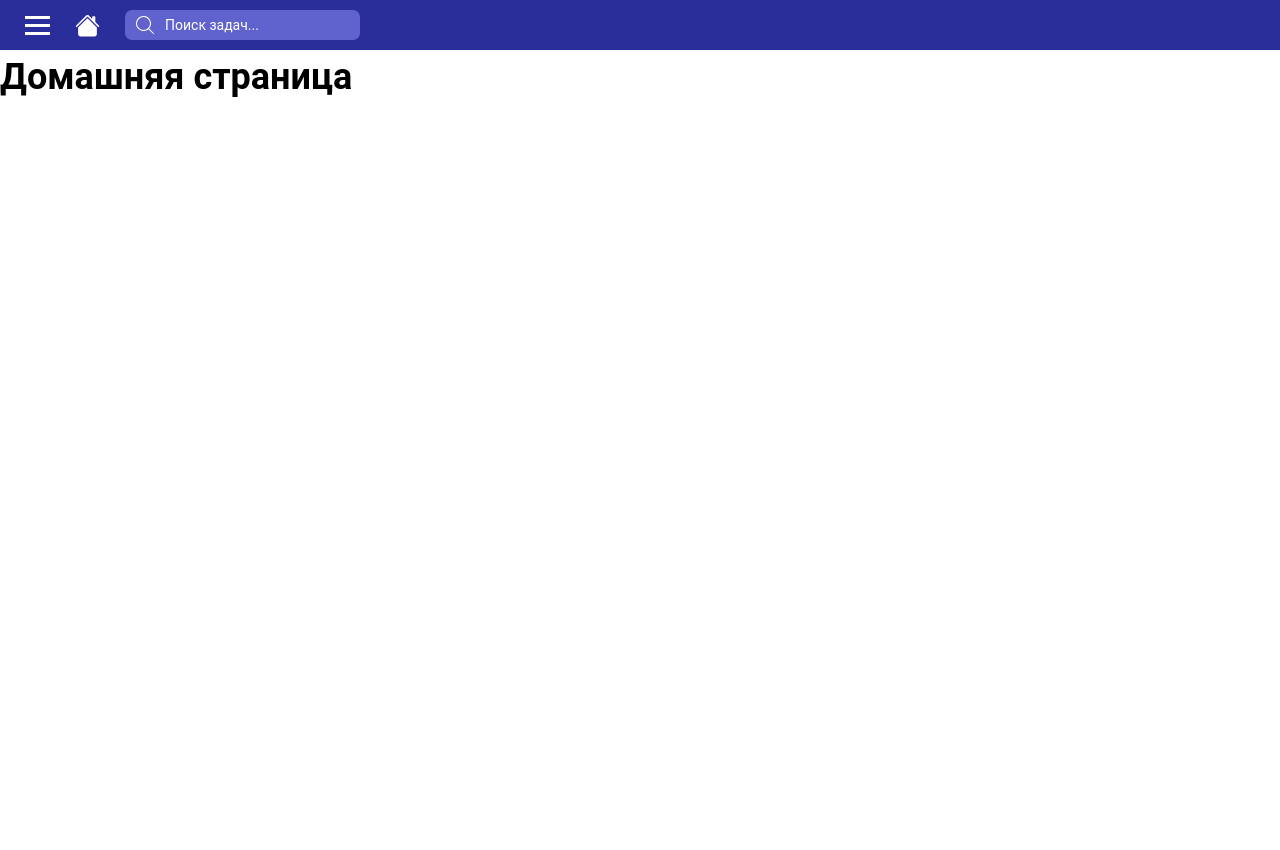
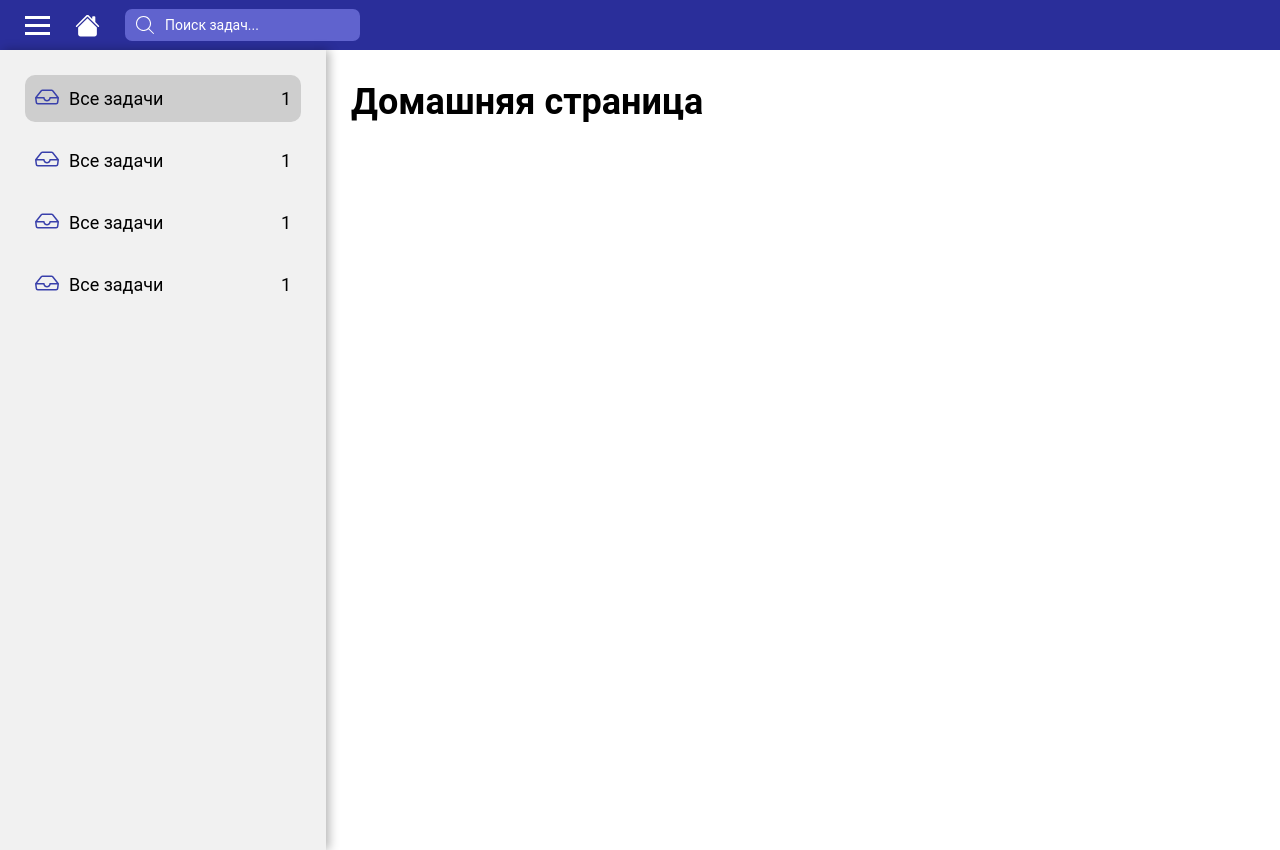
Before and after one commit to buldozier/todo-list, a Vue app: page / in a window 1280 px wide. Before the commit the page ends 800 px from the top, so only its background shows below. Built offline with nearby package versions, Linux system fonts and the light colour scheme.

Commit message:
doing sidebar and routes

```diff
--- a/src/App.vue
+++ b/src/App.vue
@@ -1,154 +1,21 @@
 <template>
-  <div class="top-bar">
-    <div class="top-bar-inner">
-      <div class="top-bar-inner__left">
-        <div class="top-bar-inner__main-menu">
-          <div class="top-bar-inner__main-menu_btn"></div>
-        </div>
-        <div class="top-bar-inner__home-btn">
-          <router-link to="/">
-            <img class="home-icon" src="./assets/icons/home.svg" alt="Домой" />
-          </router-link>
-        </div>
-        <div class="top-bar-inner__search">
-          <input class="fast-search" placeholder="Поиск задач..." />
-
-          <div class="search-img">
-            <svg
-              xmlns="http://www.w3.org/2000/svg"
-              width="25"
-              height="25"
-              aria-hidden="true"
-              class="search-icon"
-            >
-              <path
-                d="M10.5 3a7.5 7.5 0 015.645 12.438l4.709 4.708a.502.502 0 01-.708.708l-4.708-4.709A7.5 7.5 0 1110.5 3zm0 1a6.5 6.5 0 100 13 6.5 6.5 0 000-13z"
-                fill="currentColor"
-              ></path>
-            </svg>
-          </div>
-        </div>
-      </div>
-      <div class="top-bar-inner__right"></div>
-    </div>
+  <top-bar />
+  <div class="main-content">
+    <side-bar />
+    <router-view />
   </div>
-  <nav></nav>
-  <router-view />
 </template>
 
+<script>
+import TopBar from "@/components/TopBar";
+import SideBar from "@/components/SideBar";
+export default {
+  components: { TopBar, SideBar },
+};
+</script>
+
 <style lang="scss">
-.top-bar {
-  height: 50px;
-  background-color: $main-color;
-}
-
-.top-bar-inner {
+.main-content {
   display: flex;
-  justify-content: space-between;
-  height: 100%;
-  padding: 0 $pg * 5;
-  &__left {
-    display: flex;
-    align-items: center;
-    gap: 25px;
-  }
-  &__main-menu {
-    display: flex;
-    align-items: center;
-    width: 25px;
-    height: 25px;
-    &_btn {
-      width: 25px;
-      height: 3px;
-      position: relative;
-      background-color: $background-color;
-      &:after {
-        content: "";
-        width: 25px;
-        height: 3px;
-        position: absolute;
-        top: -8px;
-        left: 0;
-        background-color: $background-color;
-      }
-      &:before {
-        content: "";
-        width: 25px;
-        height: 3px;
-        position: absolute;
-        top: 8px;
-        left: 0;
-        background-color: $background-color;
-      }
-    }
-  }
-  &__search {
-    position: relative;
-    cursor: text;
-    &:hover .fast-search {
-      color: black;
-      background-color: white;
-      &::placeholder {
-        color: black;
-      }
-    }
-  }
-}
-
-.home-icon {
-  width: 25px;
-  height: 25px;
-}
-
-.search-icon {
-  position: absolute;
-  top: 3px;
-  left: 8px;
-  z-index: 2;
-  color: white;
-  & img {
-    width: 20px;
-    height: 20px;
-  }
-  &:hover {
-    color: black;
-  }
-}
-
-.fast-search {
-  color: white;
-  border: none;
-  outline: none;
-  position: relative;
-  font-size: 14px;
-  padding-left: $pg * 8;
-  height: 30px;
-  color: $text-color;
-  background-color: $main-color-2;
-  border-radius: 7px;
-  transition: all 0.25s ease-out;
-
-  &::placeholder {
-    color: white;
-  }
-
-  &:hover {
-    & ~ .search-img .search-icon {
-      color: black;
-    }
-    &::placeholder {
-      color: $text-color;
-    }
-  }
-
-  &:focus {
-    background-color: white;
-    & ~ .search-img .search-icon {
-      color: black;
-    }
-    &::placeholder {
-      color: $text-color;
-    }
-  }
 }
 </style>
--- a/src/assets/styles/zero_styles.scss
+++ b/src/assets/styles/zero_styles.scss
@@ -2,7 +2,7 @@
 *,
 *::before,
 *::after {
-  box-sizing: border-box;
+  box-sizing: content-box;
 }
 
 /* Убираем внутренние отступы */
--- /dev/null
+++ b/src/components/SideBar.vue
@@ -0,0 +1,96 @@
+<template>
+  <div class="sidebar">
+    <ul class="sidebar__links">
+      <router-link to="/" class="router-link sidebar__link">
+        <div class="sidebar__link-items">
+          <div class="sidebar__items-left">
+            <img src="../assets/icons/inbox.svg" alt="Inbox" />
+            <span>Все задачи</span>
+          </div>
+          <span>1</span>
+        </div>
+      </router-link>
+      <router-link to="/about" class="router-link sidebar__link">
+        <div class="sidebar__link-items">
+          <div class="sidebar__items-left">
+            <img src="../assets/icons/inbox.svg" alt="Inbox" />
+            <span>Все задачи</span>
+          </div>
+          <span>1</span>
+        </div>
+      </router-link>
+      <router-link to="/planning" class="router-link sidebar__link">
+        <div class="sidebar__link-items">
+          <div class="sidebar__items-left">
+            <img src="../assets/icons/inbox.svg" alt="Inbox" />
+            <span>Все задачи</span>
+          </div>
+          <span>1</span>
+        </div>
+      </router-link>
+      <router-link to="/marks" class="router-link sidebar__link">
+        <div class="sidebar__link-items">
+          <div class="sidebar__items-left">
+            <img src="../assets/icons/inbox.svg" alt="Inbox" />
+            <span>Все задачи</span>
+          </div>
+          <span>1</span>
+        </div>
+      </router-link>
+    </ul>
+  </div>
+</template>
+
+<script>
+export default {
+  name: "SideBar",
+};
+</script>
+
+<style lang="scss" scoped>
+.sidebar {
+  width: 276px;
+  transform: translateX(0px);
+  height: calc(100vh - 50px);
+  background-color: #f1f1f1;
+  box-shadow: 3px 0 10px rgba(0, 0, 0, 0.3);
+  padding: $pg * 5;
+  &__links {
+    display: flex;
+    flex-direction: column;
+    gap: 15px;
+  }
+  &__link {
+    cursor: pointer;
+    border-radius: 10px;
+    background-color: transparent;
+    transition: background-color 0.1s ease-in-out;
+    & img {
+      width: 24px;
+      height: 24px;
+    }
+    &:hover {
+      background-color: #cecece;
+    }
+  }
+  &__link-items {
+    display: flex;
+    padding: $pg * 2;
+    text-decoration: none;
+    justify-content: space-between;
+  }
+  &__items-left {
+    display: flex;
+    gap: 10px;
+  }
+}
+
+.router-link {
+  text-decoration: none;
+  color: black;
+}
+
+.router-link-active {
+  background-color: #cecece;
+}
+</style>
--- /dev/null
+++ b/src/components/TopBar.vue
@@ -0,0 +1,151 @@
+<template>
+  <div class="top-bar">
+    <div class="top-bar-inner">
+      <div class="top-bar-inner__left">
+        <div class="top-bar-inner__main-menu">
+          <div class="top-bar-inner__main-menu_btn"></div>
+        </div>
+        <div class="top-bar-inner__home-btn">
+          <router-link to="/">
+            <img class="home-icon" src="../assets/icons/home.svg" alt="Домой" />
+          </router-link>
+        </div>
+        <div class="top-bar-inner__search">
+          <input class="fast-search" placeholder="Поиск задач..." />
+          <div class="search-img">
+            <svg
+              xmlns="http://www.w3.org/2000/svg"
+              width="25"
+              height="25"
+              aria-hidden="true"
+              class="search-icon"
+            >
+              <path
+                d="M10.5 3a7.5 7.5 0 015.645 12.438l4.709 4.708a.502.502 0 01-.708.708l-4.708-4.709A7.5 7.5 0 1110.5 3zm0 1a6.5 6.5 0 100 13 6.5 6.5 0 000-13z"
+                fill="currentColor"
+              ></path>
+            </svg>
+          </div>
+        </div>
+      </div>
+      <div class="top-bar-inner__right"></div>
+    </div>
+  </div>
+</template>
+
+<script>
+export default {
+  name: "TopBar",
+};
+</script>
+
+<style lang="scss" scoped>
+.top-bar {
+  height: 50px;
+  background-color: $main-color;
+}
+
+.top-bar-inner {
+  display: flex;
+  justify-content: space-between;
+  height: 100%;
+  padding: 0 $pg * 5;
+  &__left {
+    display: flex;
+    align-items: center;
+    gap: 25px;
+  }
+  &__main-menu {
+    display: flex;
+    align-items: center;
+    width: 25px;
+    height: 25px;
+    cursor: pointer;
+    &_btn {
+      width: 25px;
+      height: 3px;
+      position: relative;
+      background-color: $background-color;
+      &:after {
+        content: "";
+        width: 25px;
+        height: 3px;
+        position: absolute;
+        top: -8px;
+        left: 0;
+        background-color: $background-color;
+      }
+      &:before {
+        content: "";
+        width: 25px;
+        height: 3px;
+        position: absolute;
+        top: 8px;
+        left: 0;
+        background-color: $background-color;
+      }
+    }
+  }
+  &__search {
+    position: relative;
+    cursor: text;
+    &:hover .fast-search {
+      color: black;
+      background-color: white;
+      &::placeholder {
+        color: black;
+      }
+    }
+    &:hover .search-icon {
+      color: black;
+    }
+    & .fast-search:focus {
+      color: black;
+      background-color: white;
+      &::placeholder {
+        color: black;
+      }
+      & ~ .search-img .search-icon {
+        color: black;
+      }
+    }
+  }
+}
+
+.home-icon {
+  width: 25px;
+  height: 25px;
+}
+
+.search-icon {
+  position: absolute;
+  top: 4px;
+  left: 8px;
+  z-index: 2;
+  color: white;
+  & img {
+    width: 20px;
+    height: 20px;
+  }
+  &:hover {
+    color: black;
+  }
+}
+
+.fast-search {
+  color: white;
+  border: none;
+  outline: none;
+  position: relative;
+  font-size: 14px;
+  padding-left: $pg * 8;
+  height: 30px;
+  color: $text-color;
+  background-color: $main-color-2;
+  border-radius: 7px;
+  transition: all 0.25s ease-out;
+  &::placeholder {
+    color: white;
+  }
+}
+</style>
--- a/src/views/HomeView.vue
+++ b/src/views/HomeView.vue
@@ -10,3 +10,9 @@ export default {
   components: {},
 };
 </script>
+
+<style lang="scss" scoped>
+.home {
+  padding: $pg * 5;
+}
+</style>
```
Also changed, not shown: src/assets/icons/inbox.svg (added).
